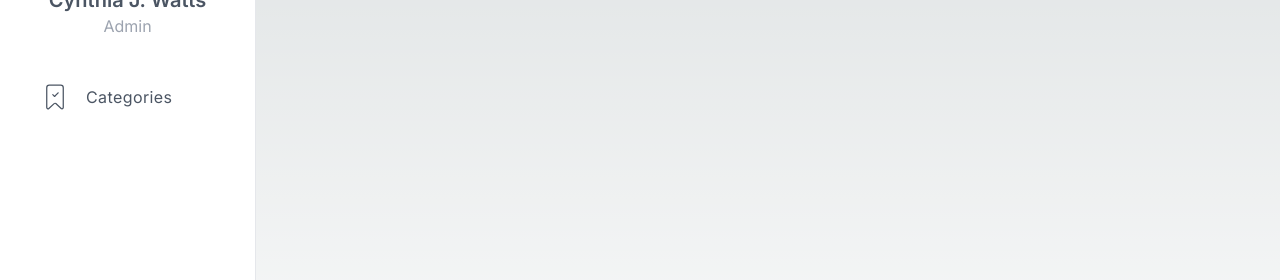
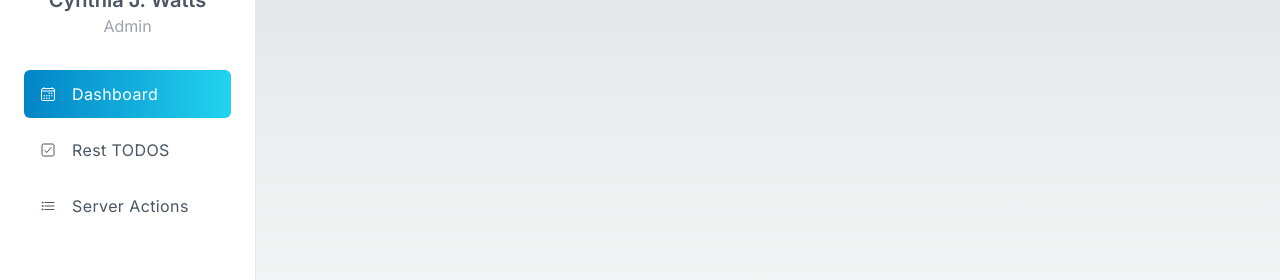
Before and after one commit to JuanManuelJerezBaraona/next-admin-todos, a Next.js app: page /dashboard in a window 1280 px wide. Shown: the part 302-582 px from the top of the page. Built offline with nearby package versions, Linux system fonts and the light colour scheme.

Commit message:
Refactor sidebar menu in DashboardLayout and SidebarItem components

```diff
--- a/src/app/dashboard/layout.tsx
+++ b/src/app/dashboard/layout.tsx
@@ -1,6 +1,5 @@
 // Admin Dashboard https://tailwindcomponents.com/component/dashboard-12
 import { Sidebar, TopMenu } from '@/components';
-import { CiBellOn, CiBookmarkCheck, CiChat1, CiLogout, CiMenuBurger, CiSearch } from 'react-icons/ci';
 
 export default function DashboardLayout({
     children
--- a/src/components/Sidebar.tsx
+++ b/src/components/Sidebar.tsx
@@ -2,6 +2,25 @@ import Image from 'next/image';
 import Link from 'next/link';
 import { CiLogout } from 'react-icons/ci';
 import { SidebarItem } from './SidebarItem';
+import { IoCalendarOutline, IoCheckboxOutline, IoListOutline } from 'react-icons/io5';
+
+const menuItems = [
+    {
+        icon: <IoCalendarOutline />,
+        title: 'Dashboard',
+        path: '/dashboard'
+    },
+    {
+        icon: <IoCheckboxOutline />,
+        title: 'Rest TODOS',
+        path: '/dashboard/rest-todos'
+    },
+    {
+        icon: <IoListOutline />,
+        title: 'Server Actions',
+        path: '/dashboard/server-todos'
+    },
+]
 
 export const Sidebar = () => {
     return (
@@ -32,7 +51,11 @@ export const Sidebar = () => {
                 </div>
 
                 <ul className="space-y-2 tracking-wide mt-8">
-                    <SidebarItem />
+                    {
+                        menuItems.map( item => (
+                            <SidebarItem key={ item.path } {...item} />
+                        ))
+                    }
                 </ul>
             </div>
 
--- a/src/components/SidebarItem.tsx
+++ b/src/components/SidebarItem.tsx
@@ -1,15 +1,29 @@
+'use client';
+
 import Link from "next/link"
+import { usePathname } from "next/navigation";
 import { CiBookmarkCheck } from "react-icons/ci"
 
-export const SidebarItem = () => {
+interface Props {
+    icon: React.ReactNode;
+    path: string;
+    title: string;
+}
+
+export const SidebarItem = ({ icon, path, title }: Props) => {
+
+    const pathName = usePathname();
 
     {/* Active className: text-white bg-gradient-to-r from-sky-600 to-cyan-400 */}
-
     return (
         <li>
-            <Link href="/dashboard/rest-todos" className="px-4 py-3 flex items-center space-x-4 rounded-md text-gray-600 group">
-                <CiBookmarkCheck size={30} />
-                <span className="group-hover:text-gray-700">Categories</span>
+            <Link href={ path } className={`
+                px-4 py-3 flex items-center space-x-4 rounded-md text-gray-600 group
+                hover:bg-gradient-to-r hover:bg-sky-600 hover:text-white
+                ${ path === pathName ? 'text-white bg-gradient-to-r from-sky-600 to-cyan-400' : '' }
+            `}>
+                { icon }
+                <span className="group-hover:text-white-700">{ title }</span>
             </Link>
         </li>
     )
```
